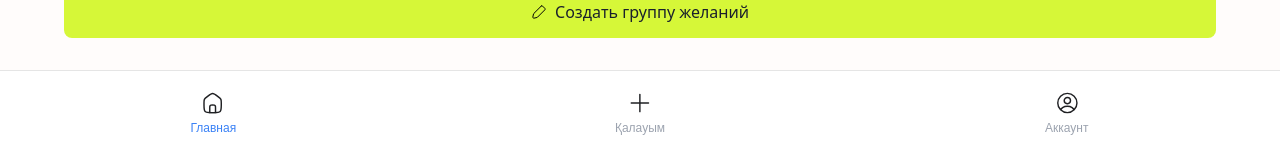
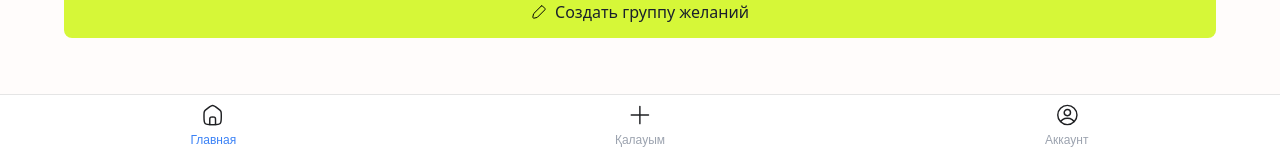
Before and after one commit to Algalyq/qalauym, a React (Vite) app: page /dashboard in a window 1280 px wide. Shown: the part 642-797 px from the top of the page. Built offline with nearby package versions, Linux system fonts and the light colour scheme; no server answers; sample sign-in values are in the browser's storage; a web font is replaced by a local one.

Commit message:
upd: nav

```diff
--- a/src/styles/common/navbar.css
+++ b/src/styles/common/navbar.css
@@ -2,7 +2,6 @@
     display: flex;
     justify-content: space-around;
     align-items: center;
-    padding: 12px 0;
     background-color: #ffffff;
     border-top: 1px solid #e5e5e5;
     position: fixed;
```
